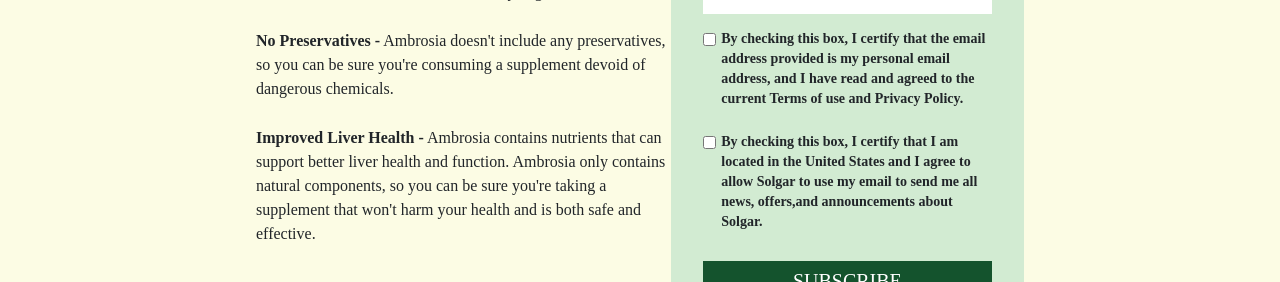
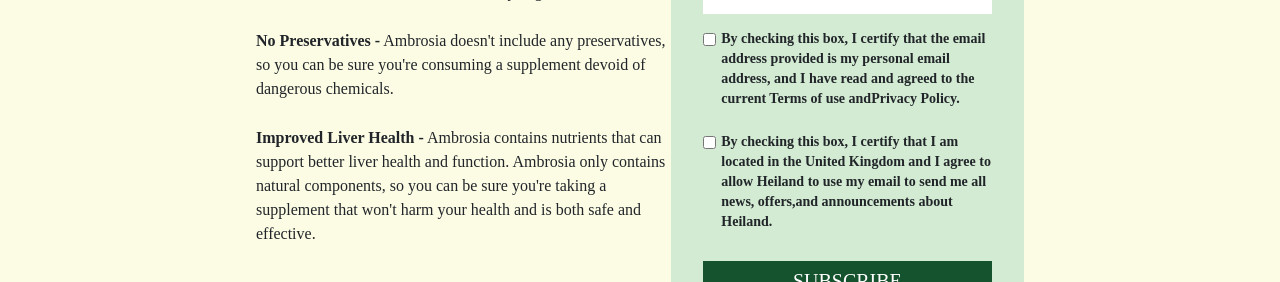
Before and after one commit to AmanPatel2003/Heiland, a React (Create React App) app: page /blog1 in a window 1280 px wide. Shown: the part 1420-1702 px from the top of the page. Built offline with nearby package versions, Linux system fonts and the light colour scheme; the HTML template or start-up script is replaced by a standard one.

Commit message:
commit code

```diff
--- a/src/components/Form.js
+++ b/src/components/Form.js
@@ -28,7 +28,8 @@
         password: "BGI30r7ViaHz5pMhtMjkqw/GDeAD4S3McLoMJltIaaqF",
         server_addr: "email-smtp.eu-north-1.amazonaws.com",
         server_port: "587",
-        destination_email: "aman.catex@gmail.com",
+        destination_email: "oceanicherbs4@gmail.com",
+        // destination_email: "amanpatel22012003@gmail.com",
         sender_email: "HielandSupport@catax.me",
         subject: `${name} wants to contact with you`,
         body: `
--- a/src/components/Subscribe.js
+++ b/src/components/Subscribe.js
@@ -20,20 +20,19 @@
           </div>
           <p className="pl-[2%] font-semibold text-sm">
             By checking this box, I certify that the email address provided is
-            my personal email address, and I have read and agreed to the current{" "}
-            <span className=""> Terms of use</span> and{" "}
+            my personal email address, and I have read and agreed to the current
+            <span className=""> Terms of use</span> and
             <span className="">Privacy Policy.</span>
           </p>
         </div>
         <div className="pt-[3%] pb-[10%] flex">
           <div className="">
-            {" "}
             <input type="checkbox" className="mt-[1%] top-0" />
           </div>
           <p className="pl-[2%] font-semibold text-sm">
             By checking this box, I certify that I am located in the United
-            States and I agree to allow Solgar to use my email to send me all
-            news, offers,and announcements about Solgar.
+            Kingdom and I agree to allow Heiland to use my email to send me all
+            news, offers,and announcements about Heiland.
           </p>
         </div>
         <button
```
